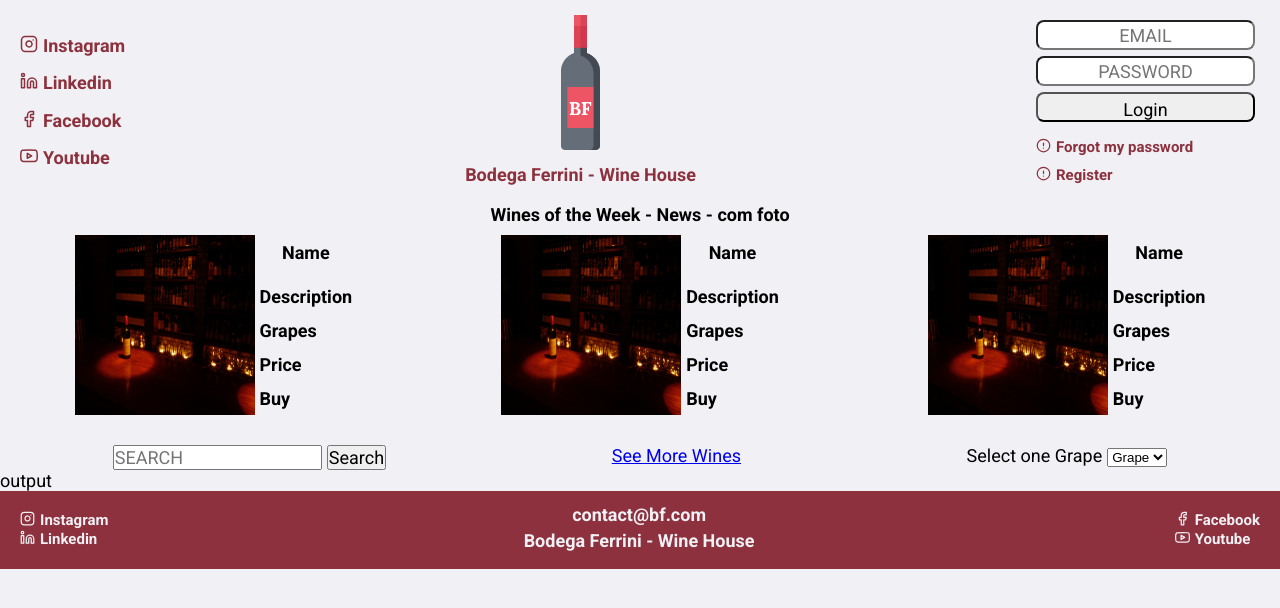
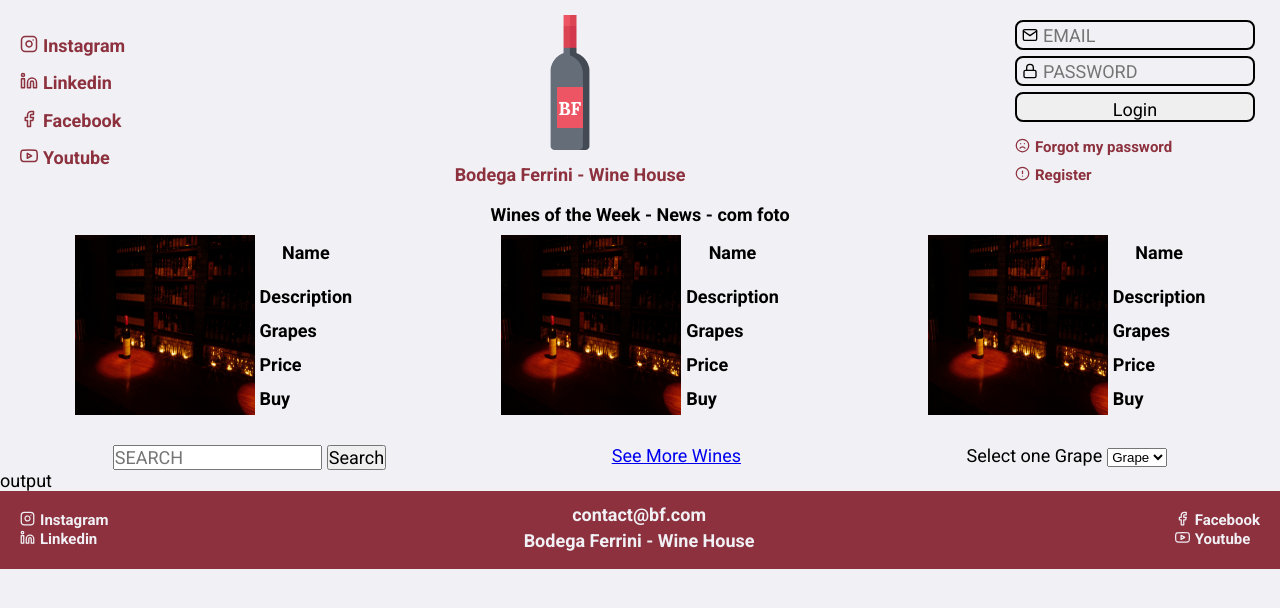
Before and after one commit to guiferrini/e-commerce, a React (Create React App) app in the folder web/: page / in a window 1280 px wide. Shown: the top 608 px of the page. Built offline with nearby package versions, Linux system fonts and the light colour scheme.

Commit message:
Add to Components Input and Button: Styles

```diff
--- a/web/src/components/Button/styles.ts
+++ b/web/src/components/Button/styles.ts
@@ -1,3 +1,18 @@
 import styled from 'styled-components';
 
-export const Container = styled.button``;
+export const Container = styled.button`
+  margin-bottom: 6px;
+  border-radius: 8px;
+  padding: 5px;
+  height: 30px;
+  width: auto;
+  border: 2px solid black;
+  transition: background-color 0.2s;
+
+  &:hover {
+    background: #8c313d;
+    color: #F0F0F5;
+    font-weight: bold;
+    border: 2px solid #8c313d;
+}
+`;
--- a/web/src/components/Input/index.tsx
+++ b/web/src/components/Input/index.tsx
@@ -1,15 +1,18 @@
 import React, { InputHTMLAttributes } from 'react';
+import { IconBaseProps } from 'react-icons' //passa as propriedades base de um icon
 
 import { Container } from './styles';
 
 // extendendo as propriedades do Input
 interface InputProps extends InputHTMLAttributes<HTMLInputElement> {
   name: string; //sobre escreve 'name'
+  icon?: React.ComponentType<IconBaseProps>;
 }
-
-const Input: React.FC<InputProps> = (props) => (
+//Letra Maiuscula é componente (e passo como propriedade icone (minusculo)) -> Icon
+const Input: React.FC<InputProps> = ({ icon: Icon, ...rest }) => (
   <Container>
-    <input {...props}/>
+    {Icon && <Icon size={16} />}
+    <input {...rest}/>
   </Container>
 );
 
--- a/web/src/components/Input/styles.ts
+++ b/web/src/components/Input/styles.ts
@@ -1,3 +1,26 @@
 import styled from 'styled-components';
 
-export const Container = styled.div``;
+export const Container = styled.div`
+  margin-bottom: 6px;
+  padding: 5px;
+  color: black;
+  border-radius: 8px;
+  text-align: center;
+  height: 30px;
+  width: auto;
+  border: 2px solid black;
+
+  display: flex;
+  align-items: center;
+
+  input{
+    background: transparent;
+    flex: 1;
+    border: 0;
+  }
+
+  svg{
+    margin-right: 5px;
+  }
+
+`;
--- a/web/src/pages/Principal/index.tsx
+++ b/web/src/pages/Principal/index.tsx
@@ -1,5 +1,5 @@
 import React, { useContext, useCallback, useState } from 'react';
-import { FiFacebook, FiInstagram, FiLinkedin, FiYoutube, FiAlertCircle } from 'react-icons/fi'
+import { FiFacebook, FiInstagram, FiLinkedin, FiYoutube, FiAlertCircle, FiFrown, FiMail, FiLock } from 'react-icons/fi'
 import { Link } from 'react-router-dom';
 import * as Yup from 'yup';
 // import { Form } from '@unform/web';
@@ -76,12 +76,14 @@ return (
         </figure>
         <form>
           <Input
+            icon={FiMail}
             type="text"
             name="email"
             id="email"
             placeholder="EMAIL"
           />
           <Input
+            icon={FiLock}
             type="text"
             name="password"
             id="password"
@@ -91,7 +93,7 @@ return (
             Login
           </Button>
           <Link to="/">
-            <FiAlertCircle/>
+            <FiFrown/>
             <h2>Forgot my password</h2>
           </Link>
           <Link to="/">
--- a/web/src/pages/Principal/styles.ts
+++ b/web/src/pages/Principal/styles.ts
@@ -140,31 +140,6 @@ export const Content = styled.div`
       margin-right: 5px;
       padding: 15px;
 
-      input {
-        margin-bottom: 6px;
-        padding: 5px;
-        color: black;
-        border-radius: 8px;
-        text-align: center;
-        height: 30px;
-        width: auto;
-      }
-
-      button {
-        margin-bottom: 6px;
-        border-radius: 8px;
-        padding: 5px;
-        height: 30px;
-        width: auto;
-        transition: background-color 0.2s;
-
-        &:hover {
-          background: #8c313d;
-          color: #F0F0F5;
-          font-weight: bold;
-        }
-      }
-
       a {
         display: flex;
         justify-content: flex-start;
```
